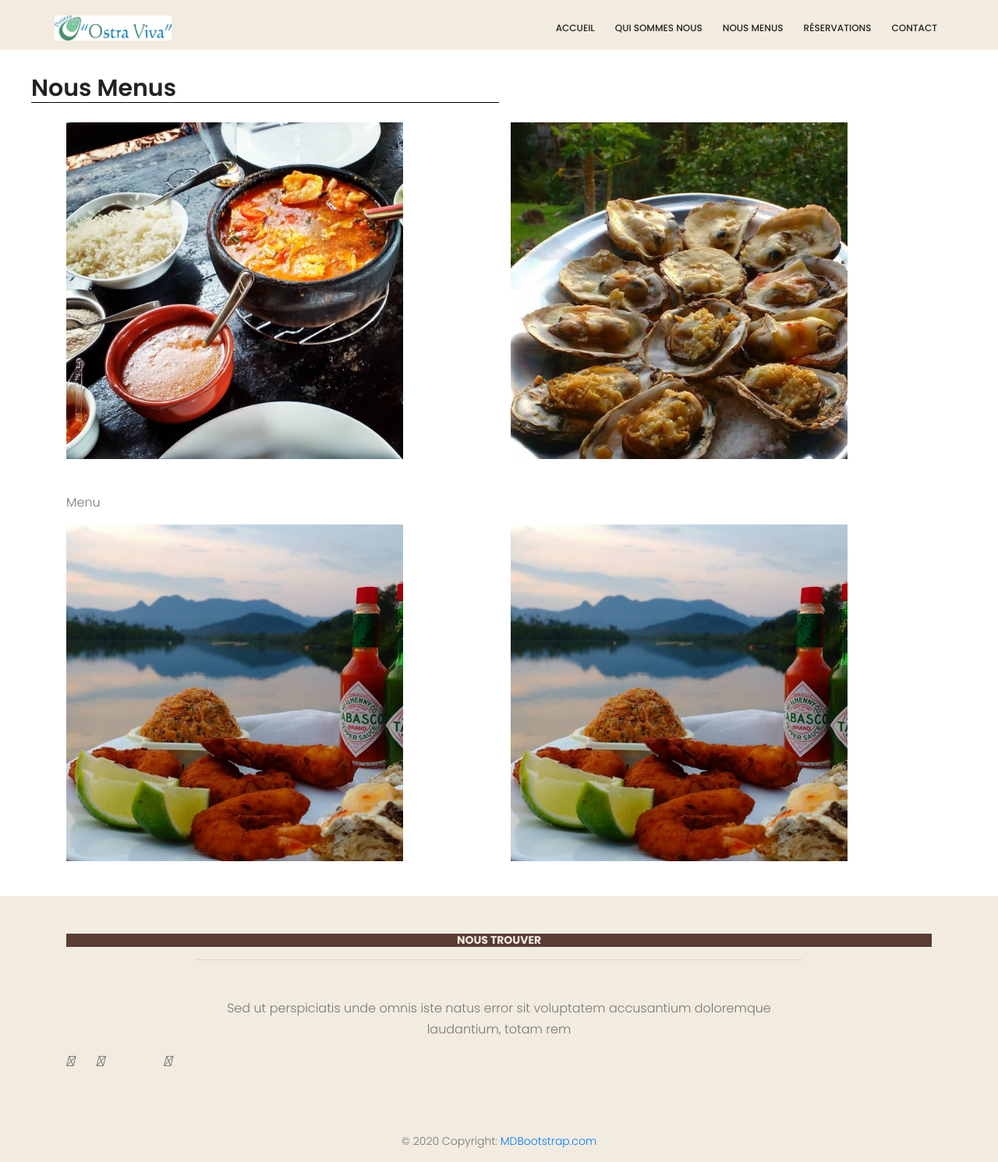
After one commit to luanakirchner/ProjetWeb_OstraViva, a PHP site: page /View/NousMenus.php in a window 1280 px wide. The commit adds this page. Shown: the whole page at 78% size. Run offline with PHP 8.4, Linux system fonts and the light colour scheme; some libraries are stand-ins or nearby versions.

Commit message:
Nous menus - Debout

```diff
--- /dev/null
+++ b/View/NousMenus.php
@@ -0,0 +1,33 @@
+<?php
+ob_start();
+
+?>
+<div class="container-fluid text-left" style="padding-bottom: inherit;">
+    <div class="TitreH2Border">
+        <h2>Nous Menus</h2>
+    </div>
+</div>
+<div class="container">
+    <div class="row">
+        <div class="overlay-image col-sm-6">
+            <img src="Image/IMG_0940.jpg" class="img-responsive margin opacity1" style="max-width: 80% " alt="Image">
+            <p id="MenuDuJour">Menu</p>
+        </div>
+        <div class="overlay-image col-sm-6">
+            <img src="Image/HIIN3119.JPG" class="img-responsive margin" style="max-width: 80%; " alt="Image">
+        </div>
+        <div class="overlay-image col-sm-6">
+            <img src="Image/IMG_0939.jpg" class="img-responsive margin" style="max-width: 80%; " alt="Image">
+        </div>
+        <div class="overlay-image col-sm-6">
+            <img src="Image/IMG_0939.jpg" class="img-responsive margin" style="max-width: 80%;  " alt="Image">
+        </div>
+    </div>
+</div>
+
+
+
+<?php
+$contenu = ob_get_clean();
+require  "gabarit.php";
+?>
--- a/View/gabarit.php
+++ b/View/gabarit.php
@@ -43,7 +43,7 @@
                 <ul class="nav-menu">
                     <li><a href="index.php?action=homel">Accueil</a></li>
                     <li><a href="index.php?action=QuiSommesNous">Qui sommes nous</a></li>
-                    <li><a href="index.php?action=Contact">Nous menus</a></li>
+                    <li><a href="index.php?action=NousMenus">Nous menus</a></li>
                     <li><a href="portfolio.html">Réservations</a></li>
                     <li><a href="index.php?action=Contact">Contact</a></li>
                 </ul>
@@ -54,18 +54,95 @@
 <div style="height: 80%">
     <?=$contenu; ?>
 </div>
-<footer>
-    <div class="endPage">
-        <div class="infoEndPage">
-            <div class="addresseEnd">
-                <h3 class="NousTrouverend">Nous trouver</h3>
-                <div class="infoAddresseEnd">
-                    test
+
+<!-- Footer -->
+<footer class="page-footer font-small indigo" style="background-color: #F2EBDF;">
+
+    <!-- Footer Links -->
+    <div class="container">
+
+        <!-- Grid row-->
+        <div class="row text-center d-flex justify-content-center pt-5 mb-3">
+
+            <!-- Grid column -->
+            <div class="col-md-12 ">
+                <h6 class="text-uppercase font-weight-bold NousTrouverFooter">
+                    Nous trouver
+                </h6>
+            </div>
+            <!-- Grid column -->
+
+        </div>
+        <!-- Grid row-->
+        <hr class="rgba-white-light" style="margin: 0 15%;">
+
+        <!-- Grid row-->
+        <div class="row d-flex text-center justify-content-center mb-md-0 mb-4">
+
+            <!-- Grid column -->
+            <div class="col-md-8 col-12 mt-5">
+                <p style="line-height: 1.7rem">Sed ut perspiciatis unde omnis iste natus error sit voluptatem
+                    accusantium doloremque laudantium, totam rem
+                    </p>
+            </div>
+            <!-- Grid column -->
+
+        </div>
+        <!-- Grid row-->
+        <hr class="clearfix d-md-none rgba-white-light" style="margin: 10% 15% 5%;">
+
+        <!-- Grid row-->
+        <div class="row pb-3">
+
+            <!-- Grid column -->
+            <div class="col-md-12">
+
+                <div class="mb-5 flex-center">
+
+                    <!-- Facebook -->
+                    <a class="fb-ic">
+                        <i class="fab fa-facebook-f fa-lg white-text mr-4"> </i>
+                    </a>
+                    <!-- Twitter -->
+                    <a class="tw-ic">
+                        <i class="fab fa-twitter fa-lg white-text mr-4"> </i>
+                    </a>
+                    <!-- Google +-->
+                    <a class="gplus-ic">
+                        <i class="fab fa-google-plus-g fa-lg white-text mr-4"> </i>
+                    </a>
+                    <!--Linkedin -->
+                    <a class="li-ic">
+                        <i class="fab fa-linkedin-in fa-lg white-text mr-4"> </i>
+                    </a>
+                    <!--Instagram-->
+                    <a class="ins-ic">
+                        <i class="fab fa-instagram fa-lg white-text mr-4"> </i>
+                    </a>
+                    <!--Pinterest-->
+                    <a class="pin-ic">
+                        <i class="fab fa-pinterest fa-lg white-text"> </i>
+                    </a>
+
                 </div>
+
             </div>
+            <!-- Grid column -->
+
         </div>
+        <!-- Grid row-->
+
     </div>
+    <!-- Footer Links -->
+
+    <!-- Copyright -->
+    <div class="footer-copyright text-center py-3">© 2020 Copyright:
+        <a href="https://mdbootstrap.com/"> MDBootstrap.com</a>
+    </div>
+    <!-- Copyright -->
+
 </footer>
+
 <!-- End footer Area -->
 <script src="js/vendor/jquery-2.2.4.min.js"></script>
 <script src="js/popper.min.js"></script>
--- a/controler/controler.php
+++ b/controler/controler.php
@@ -10,3 +10,9 @@ function QuiSommesNous(){
 function Contact(){
     require 'View/Contact.php';
 }
+function LoginAdmPrive(){
+    require 'View/LoginAdmPrive.php';
+}
+function NousMenus(){
+    require 'View/NousMenus.php';
+}
--- a/css/Accueil.css
+++ b/css/Accueil.css
@@ -1,8 +1,25 @@
+html, body{
+    min-height: 100%;
+    position: relative;
+    margin: 0; padding: 0;
+    //font: 20px Montserrat, sans-serif;
+    //line-height: 1.8;
+    //color: #f5f6f7;
+}
 body{
-    font: 20px Montserrat, sans-serif;
-    line-height: 1.8;
-    color: #f5f6f7;
+    display : table;
+    width: 100%;
+
 }
+/*footer{
+    position: absolute;
+    bottom: 0;
+    width: 100%;
+    height: 60px;
+    background-color: #F2EBDF;
+
+}*/
+
 p {font-size: 16px;}
 .margin {margin-bottom: 45px;}
 .bg-1 {
@@ -28,38 +45,71 @@ p {font-size: 16px;}
 
 .menuText{
     color: gray;
-    font-size:20px;
+    margin-right: 40px;
+    margin-left: 40px;
     font-family: "Helvetica Neue", Helvetica, Arial, sans-serif;
     display: flex;
     justify-content: center;
     align-items: center;
+
 }
 
-.endPage{
+.NousTrouverFooter{
+    background-color:#593C32;
+    color:#F2EBDF;
+}
+
+.TitreH2Border{
+    margin: 25px;
+    margin-right: 50%;
+    border-bottom: black 1px solid;
+}
+.TextQuiSommesNous{
+    text-align: justify;
+    margin-left: 25px;
+    margin-right: 25px;
+    color: black;
+}
+
+.NomRestaurantContact{
+    margin: 25px;
     background-color: #F2EBDF;
-    height: 250px;
-    width: 100%;
-    margin-top: 20px;
-    display: flex;
-    justify-content: center;
-    align-items: center;
+    font-size: 20px;
+    text-align: center;
 }
-.infoEndPage{
+.AddressContact{
+    min-height: 250px;
+    border: black 1px solid;
+    margin: 25px;
+    text-align: center;
+}
+.AddressContact span{
+    vertical-align: middle;
+    display: table-cell;
+}
+.LoginAdm{
+    min-height: 300px;
+    width: 80%;
+   text-align: center;
+   border:#593C32 8px solid;
+   margin: auto;
+    margin-bottom: 45px;
+}
+.labelFormulaire{
+    font-size: 20px;
+}
+.btnFormulaire{
+    width: 180px;
     background-color: #593C32;
-    height: 90%;
-    width: 95%;
-    display: flex;
-    align-items: flex-start;
-    justify-content: center;
-
+    color :#F2EBDF;
 }
-.addresseEnd{
-    background-color: #F2EBDF;
-    height: 15%;
-    margin-top: 3%;
-    width: 50%;
-    display: flex;
-    justify-content: center;
-    align-items: flex-start;
-
+#MenuDuJour{
+    visibility: inherit;
 }
+.overlay-image{
+    position: relative;
+}
+.overlay-image:hover{
+    opacity: 0.5;
+    transition: .5s ease;
+}
--- a/index.php
+++ b/index.php
@@ -14,6 +14,12 @@ if(isset($_GET['action'])){
         case 'Contact':
             Contact();
             break;
+        case 'LoginAdmPrive':
+            LoginAdmPrive();
+            break;
+        case 'NousMenus':
+            NousMenus();
+            break;
         default:
             home();
     }
```
Also changed, not shown: View/LoginAdmPrive.php (added, +33 -0 lines), css/HoverEffects.css (added, +195 -0 lines), css/QuiSommesNous.css (added).
